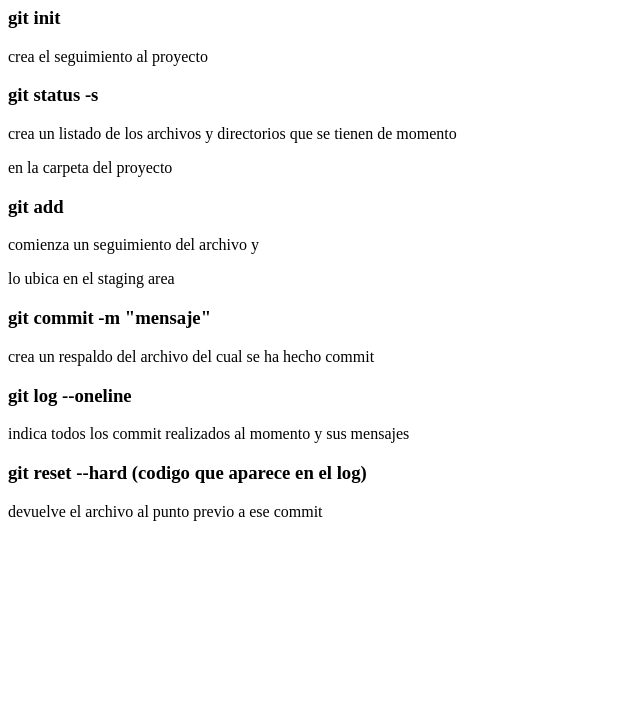
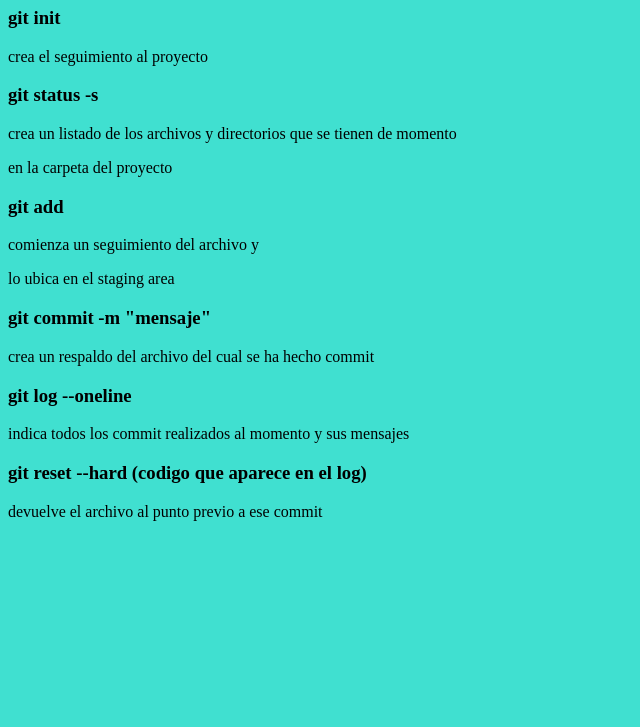
Before and after one commit to O-Marin/RepasoGit, a plain HTML site: page index.html in a window 1280 px wide. Shown: the part 73-800 px from the top of the page, without its empty margins (0-640 px from the left). Drawn offline with Linux system fonts and the light colour scheme.

Commit message:
se agrega color de fondo, info git commit -am y se inicia seguimiento al .js

```diff
--- /dev/null
+++ b/css/estilos.css
@@ -0,0 +1,4 @@
+
+body{
+    background-color:turquoise;
+}
--- a/index.html
+++ b/index.html
@@ -5,6 +5,7 @@
     <meta http-equiv="X-UA-Compatible" content="IE=edge">
     <meta name="viewport" content="width=device-width, initial-scale=1.0">
     <title>Document</title>
+    <link href="css/estilos.css" rel="stylesheet" type="text/css">
 </head>
 <body>
     <h1> Aprendiendo Git</h1>
```
Also changed, not shown: js/javascript.js (added).
